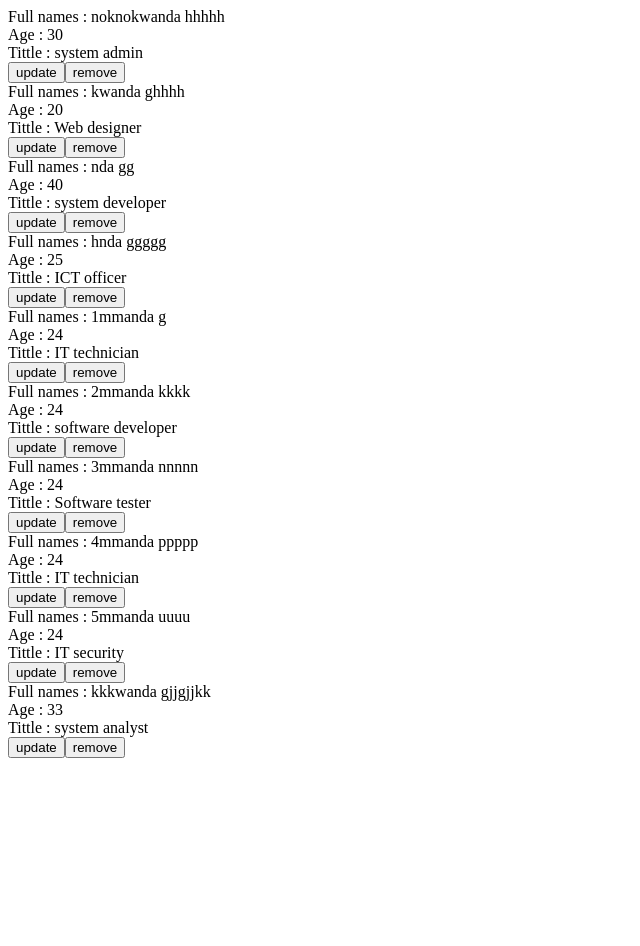
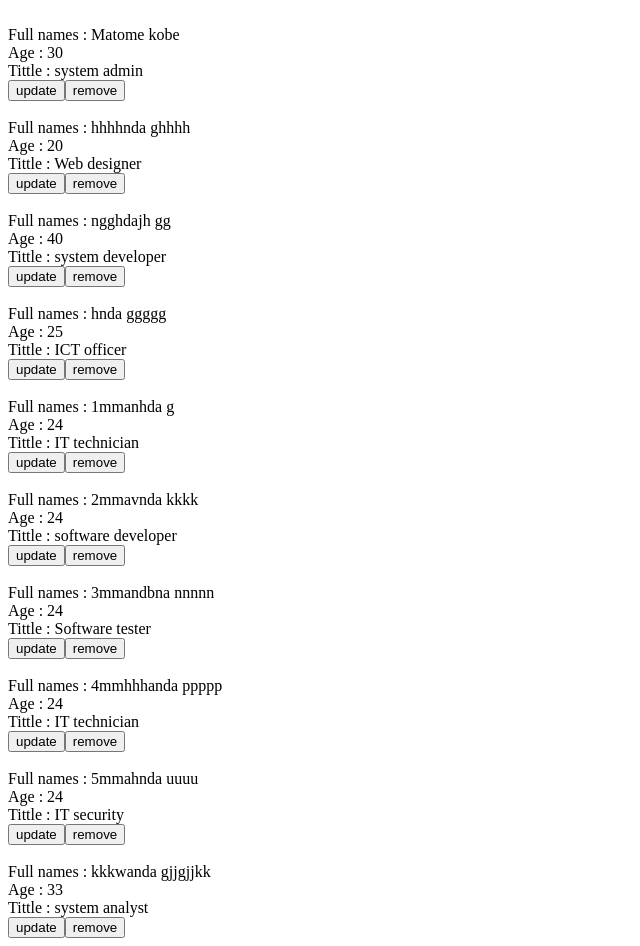
Before and after one commit to tonykobe8/angular-ivy-pxmohb, an Angular app: page / in a window 1280 px wide. Shown: the whole page, without its empty margins (0-640 px from the left). Before the commit the page ends 800 px from the top, so only its background shows below. Built offline with nearby package versions, Linux system fonts and the light colour scheme.

Commit message:
2 files modified

```diff
--- a/src/app/app.component.html
+++ b/src/app/app.component.html
@@ -1,6 +1,6 @@
 
 
-<div  *ngFor="let todo of todolist">
+<div  *ngFor="let todo of todolist"> <br>
 Full names : {{todo.name}}
     {{todo.Sname}}<br>
     Age : {{todo.age}}<br>
--- a/src/app/app.component.ts
+++ b/src/app/app.component.ts
@@ -9,14 +9,14 @@ export class AppComponent  {
   name = 'Angular';
 
 
-  todolist = [{name:"noknokwanda",Sname:"hhhhh",age:"30",Tittle:"system admin",button:""},
-  {name:"kwanda",Sname:"ghhhh",age:"20",Tittle:"Web designer",button:""},
-   {name:"nda",Sname:"gg",age:"40",Tittle:"system developer",button:""},
+  todolist = [{name:"Matome",Sname:"kobe",age:"30",Tittle:"system admin",button:""},
+  {name:"hhhhnda",Sname:"ghhhh",age:"20",Tittle:"Web designer",button:""},
+   {name:"ngghdajh",Sname:"gg",age:"40",Tittle:"system developer",button:""},
     {name:"hnda",Sname:"ggggg",age:"25",Tittle:"ICT officer",button:""},
-     {name:"1mmanda",Sname:"g",age:"24",Tittle:"IT technician",button:""},
-     {name:"2mmanda",Sname:"kkkk",age:"24",Tittle:"software developer",button:""},
-     {name:"3mmanda",Sname:"nnnnn",age:"24",Tittle:"Software tester",button:""},
-     {name:"4mmanda",Sname:"ppppp",age:"24",Tittle:"IT technician",button:""},
-     {name:"5mmanda",Sname:"uuuu",age:"24",Tittle:"IT security",button:""},
+     {name:"1mmanhda",Sname:"g",age:"24",Tittle:"IT technician",button:""},
+     {name:"2mmavnda",Sname:"kkkk",age:"24",Tittle:"software developer",button:""},
+     {name:"3mmandbna",Sname:"nnnnn",age:"24",Tittle:"Software tester",button:""},
+     {name:"4mmhhhanda",Sname:"ppppp",age:"24",Tittle:"IT technician",button:""},
+     {name:"5mmahnda",Sname:"uuuu",age:"24",Tittle:"IT security",button:""},
   {name:"kkkwanda",Sname:"gjjgjjkk",age:"33",Tittle:"system analyst",button:""}];
 };
```
